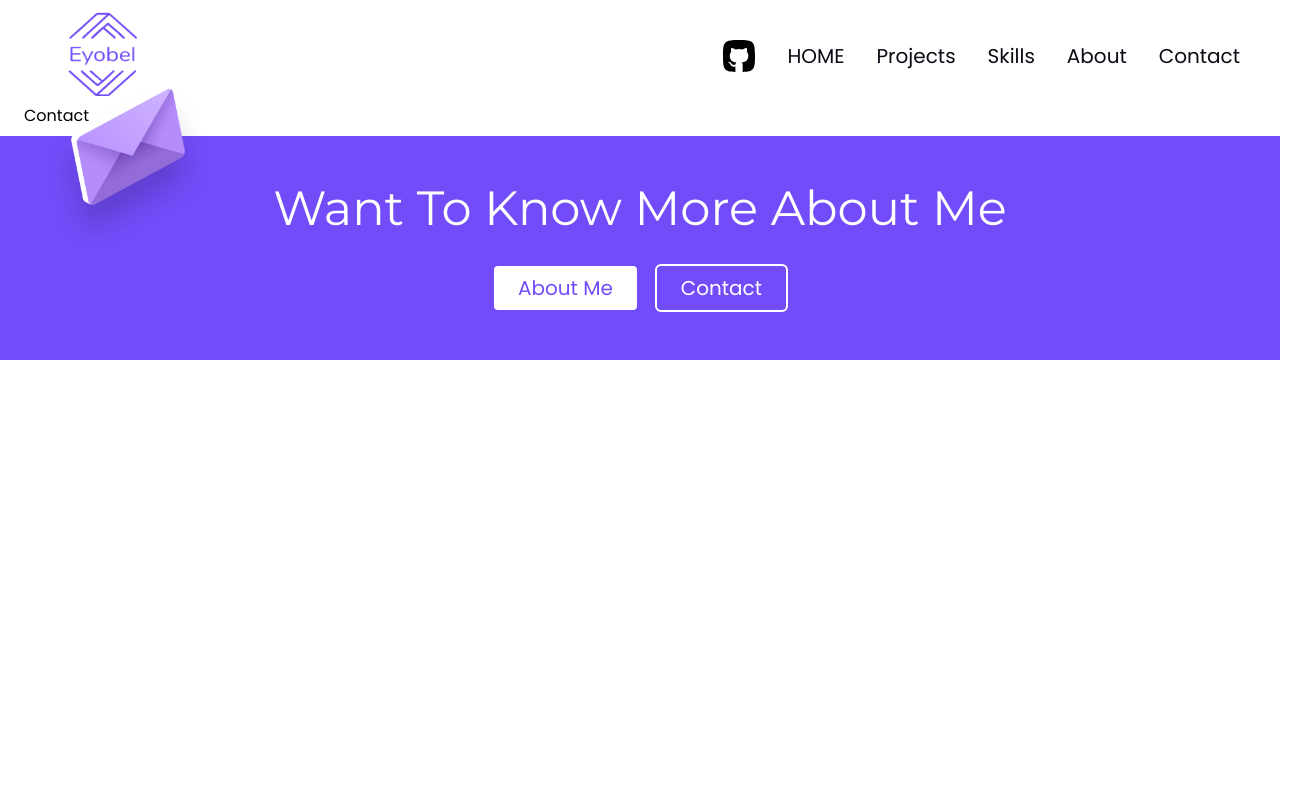
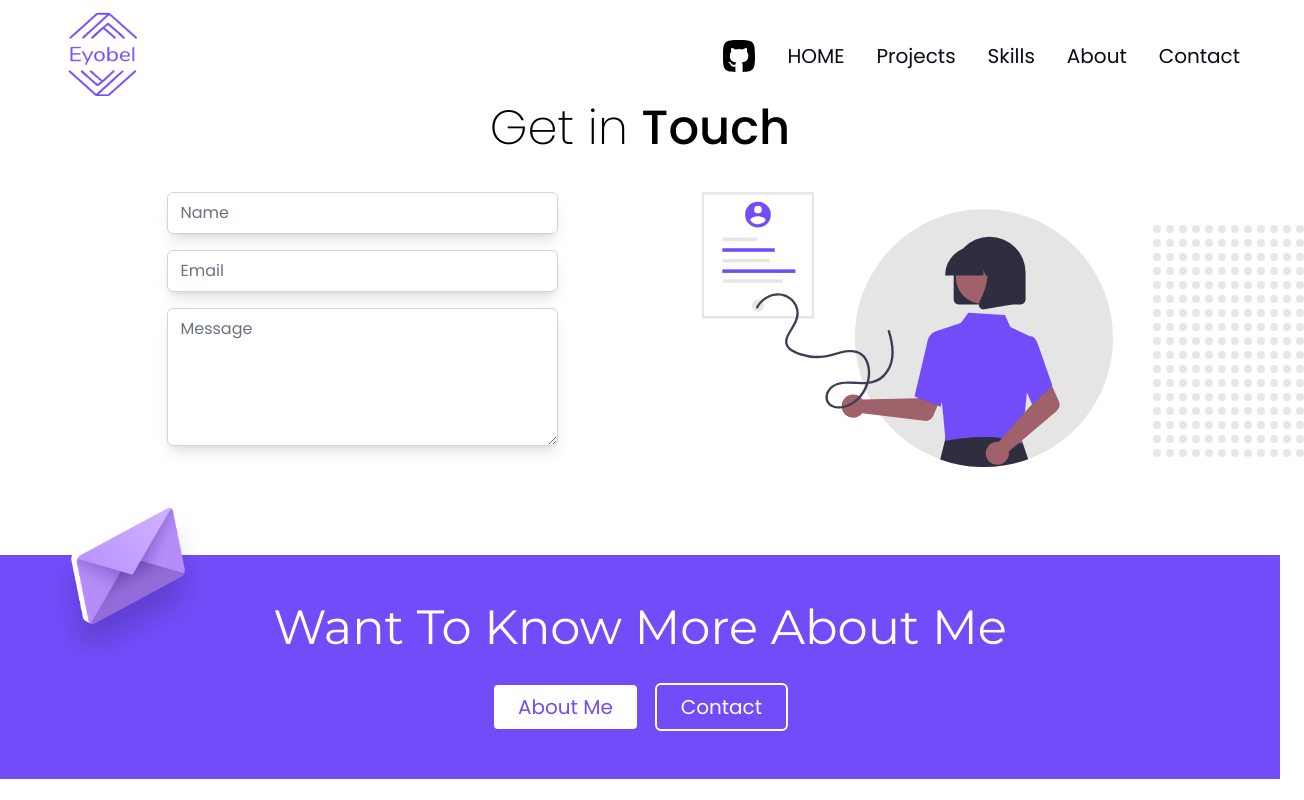
Before and after one commit to eyujunior/my-portfolio, a React (Create React App) app: page /contact in a window 1280 px wide. Shown: the whole page, 1304 px wide, since content can reach past the window. Built offline with nearby package versions, Linux system fonts and the light colour scheme.

Commit message:
added contact page

```diff
--- a/src/pages/Contact.jsx
+++ b/src/pages/Contact.jsx
@@ -1,7 +1,40 @@
-import React from 'react'
+import contactLight from "../assets/icons/contact-light.svg";
+import Dots from "../assets/img/Dots.png";
+const Contact = () => {
+  return (
+    <div className="md:mb-20 relative">
+      <img
+        src={Dots}
+        alt="shape"
+        className="absolute top-1/3 z-[-1] right-[-3rem]"
+      />
+      <h1 className="text-center text-xl md:text-2xl xl:text-5xl mb-6 md:mb-10">
+        <span className="font-extralight">Get in </span>
+        <span className="font-medium">Touch</span>
+      </h1>
+      <div className="flex items-start justify-evenly flex-col space-y-8 md:space-y-0 md:flex-row">
+        <form className="flex items-center justify-between flex-col space-y-4">
+          <input
+            type="text"
+            className="rounded-md capitalize shadow-lg border w-full border-gray-300 outline-none "
+            placeholder="name"
+          />
+          <input
+            type="text"
+            className="rounded-md capitalize shadow-lg border w-full border-gray-300 outline-none "
+            placeholder="Email"
+          />
+          <textarea
+            className="rounded-md capitalize shadow-lg border w-full border-gray-300 outline-none "
+            placeholder="message"
+            rows="5"
+            cols="25"
+          ></textarea>
+        </form>
+        <img src={contactLight} alt="contact" className=" w-full md:w-1/3" />
+      </div>
+    </div>
+  );
+};
 
-const Contact = () => {
-  return <div>Contact</div>
-}
-
-export default Contact
+export default Contact;
```
Also changed, not shown: src/assets/icons/contact-dark.svg (added), src/assets/icons/contact-light.svg (added).
